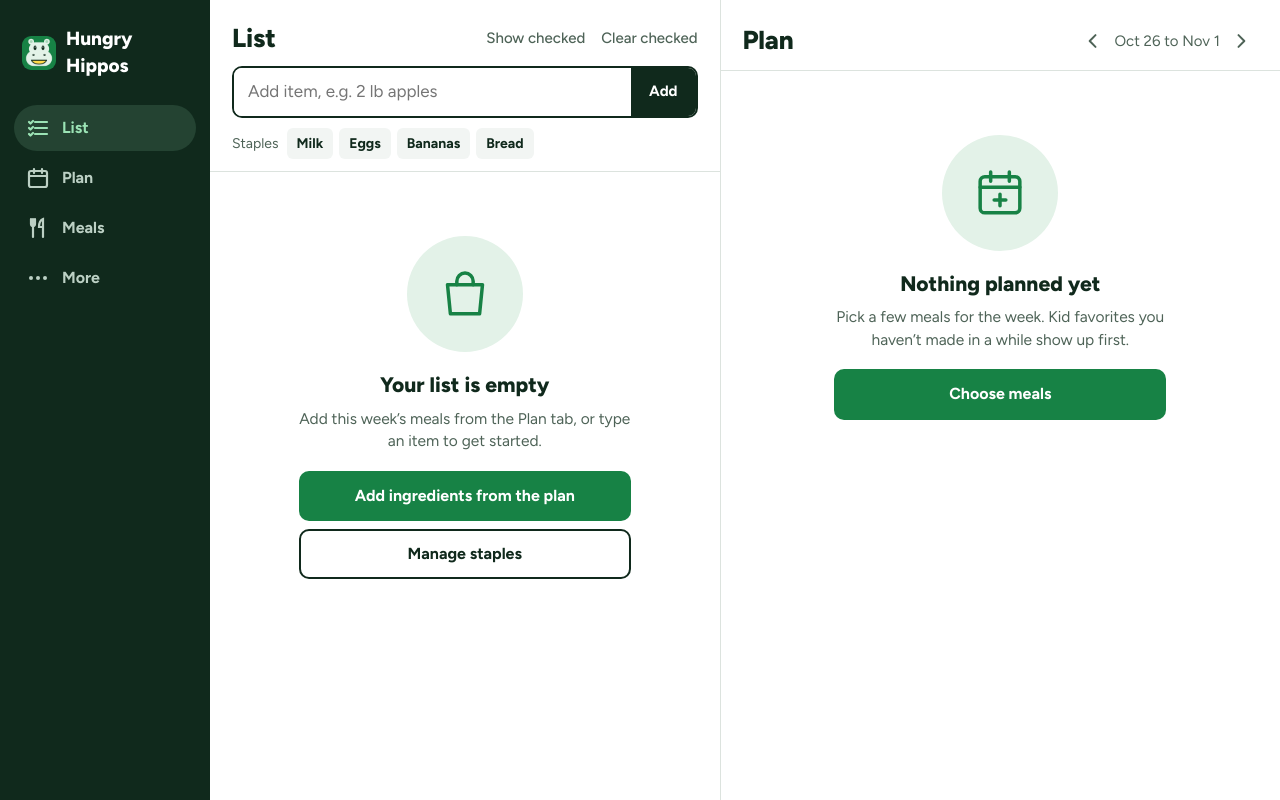
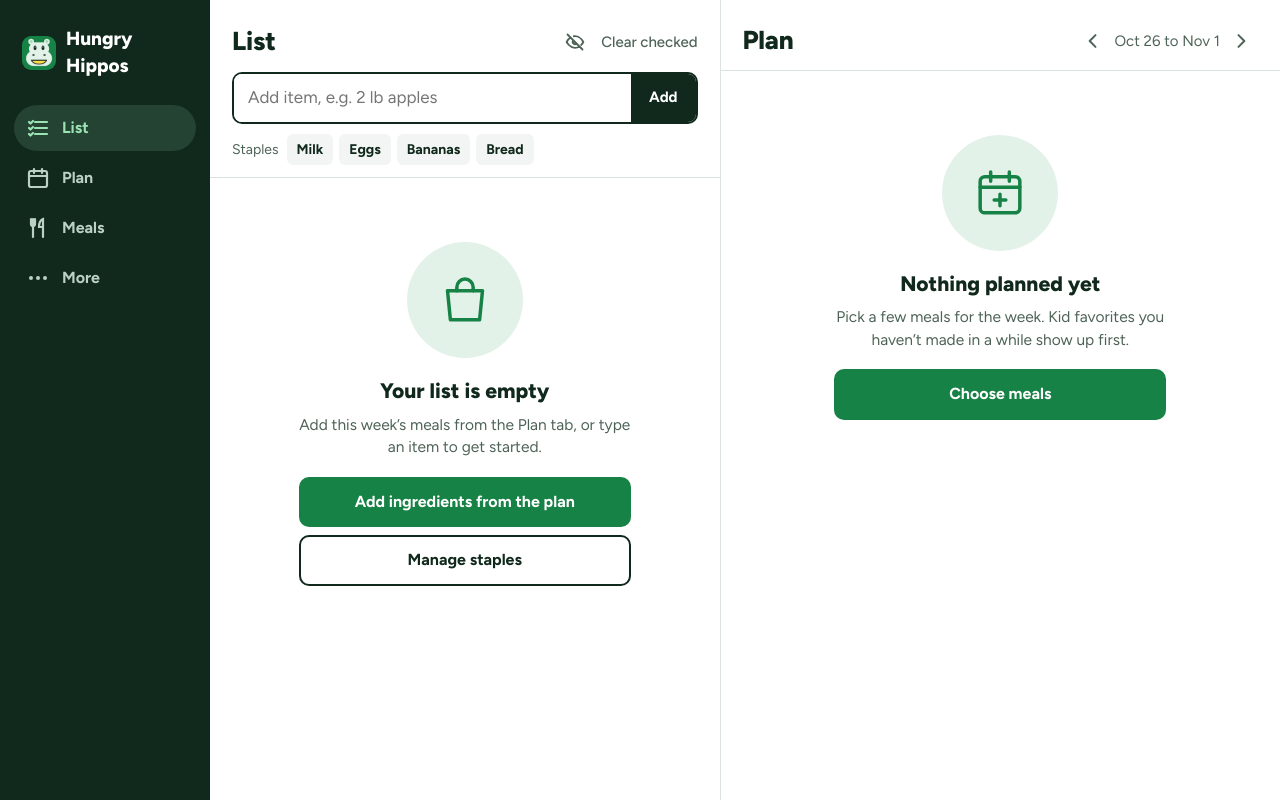
Before and after one commit to xadamz23/hungry-hippos, a FastAPI app: page /list in a window 1280 px wide. Run offline with FastAPI, Linux system fonts and the light colour scheme; data comes from the database, SQL or seed files in the repository; data that the repository does not hold is empty; some libraries are stand-ins or nearby versions.

Commit message:
List: make the show/hide checked toggle an eye icon

```diff
--- a/app/templates/_icons.html
+++ b/app/templates/_icons.html
@@ -7,6 +7,8 @@
 <symbol id="i-chev" viewBox="0 0 24 24"><path d="M9 5l7 7-7 7" fill="none" stroke="currentColor" stroke-width="2.4" stroke-linecap="round" stroke-linejoin="round"/></symbol>
 <symbol id="i-check" viewBox="0 0 24 24"><path d="M5 12.5l4.5 4.5L19 7.5" fill="none" stroke="#fff" stroke-width="3.2" stroke-linecap="round" stroke-linejoin="round"/></symbol>
 <symbol id="i-done" viewBox="0 0 24 24"><g fill="none" stroke="currentColor" stroke-width="2.2" stroke-linecap="round" stroke-linejoin="round"><circle cx="12" cy="12" r="9"/><path d="M8 12.5l3 3 5-6"/></g></symbol>
+<symbol id="i-eye" viewBox="0 0 24 24"><g fill="none" stroke="currentColor" stroke-width="2.2" stroke-linecap="round" stroke-linejoin="round"><path d="M2 12s3.6-7 10-7 10 7 10 7-3.6 7-10 7S2 12 2 12Z"/><circle cx="12" cy="12" r="3"/></g></symbol>
+<symbol id="i-eye-off" viewBox="0 0 24 24"><g fill="none" stroke="currentColor" stroke-width="2.2" stroke-linecap="round" stroke-linejoin="round"><path d="M10.6 5.1A10.6 10.6 0 0 1 12 5c6.4 0 10 7 10 7a17 17 0 0 1-2.6 3.5M6.6 6.6C3.7 8.4 2 12 2 12s3.6 7 10 7a9.7 9.7 0 0 0 5.4-1.6M9.9 9.9a3 3 0 0 0 4.2 4.2M3 3l18 18"/></g></symbol>
 <symbol id="i-x" viewBox="0 0 24 24"><path d="M6 6l12 12M18 6 6 18" fill="none" stroke="currentColor" stroke-width="2.4" stroke-linecap="round"/></symbol>
 <symbol id="i-star" viewBox="0 0 24 24"><path d="M12 2.8l2.8 5.9 6.4.8-4.7 4.4 1.2 6.4L12 17.2l-5.7 3.1 1.2-6.4-4.7-4.4 6.4-.8Z"/></symbol>
 <symbol id="i-grip" viewBox="0 0 24 24"><g fill="currentColor"><circle cx="9" cy="6" r="1.7"/><circle cx="15" cy="6" r="1.7"/><circle cx="9" cy="12" r="1.7"/><circle cx="15" cy="12" r="1.7"/><circle cx="9" cy="18" r="1.7"/><circle cx="15" cy="18" r="1.7"/></g></symbol>
--- a/app/templates/list/_pane.html
+++ b/app/templates/list/_pane.html
@@ -2,8 +2,11 @@
   <div class="top static" x-data="quickAdd">
     <div class="row">
       <h1>List</h1>
-      <div class="row" style="gap:16px">
-        <button class="link quiet" @click="toggle()" x-text="showChecked ? 'Hide checked' : 'Show checked'">Show checked</button>
+      <div class="row" style="gap:8px">
+        <button class="icon-btn" @click="toggle()" :aria-pressed="showChecked" :aria-label="showChecked ? 'Hide checked items' : 'Show checked items'" aria-label="Show checked items" aria-pressed="false">
+          <svg x-show="showChecked" x-cloak><use href="#i-eye"/></svg>
+          <svg x-show="!showChecked"><use href="#i-eye-off"/></svg>
+        </button>
         <button class="link quiet" hx-post="/list/clear-checked" hx-target="#list-body">Clear checked</button>
       </div>
     </div>
--- a/app/templates/list/_sections.html
+++ b/app/templates/list/_sections.html
@@ -1,5 +1,5 @@
 {% if groups %}
-{% if not left %}<p class="muted small all-checked">All checked off. Tap Show checked to see them.</p>{% endif %}
+{% if not left %}<p class="muted small all-checked">All checked off. Tap the eye to see them.</p>{% endif %}
 {% for section, items in groups %}
 <section aria-label="{{ section.name }}">
   <div class="sign" style="background:{{ section.color }};color:{{ section.color|text_color }}">{{ section.name }}</div>
```
Also changed, not shown: tests/test_list_routes.py (+1 -1 lines).
